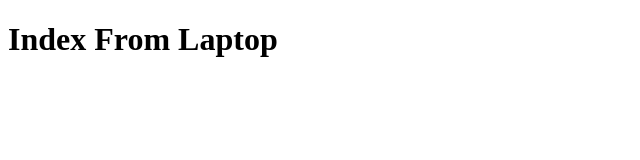
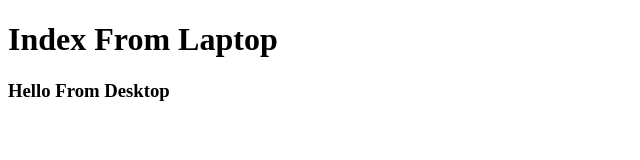
Before and after one commit to VikrantJangamX7/Test, a plain HTML site: page index.html in a window 1280 px wide. Shown: the whole page, without its empty margins (0-640 px from the left). Drawn offline with Linux system fonts and the light colour scheme.

Commit message:
change done from desktop

```diff
--- a/index.html
+++ b/index.html
@@ -7,5 +7,6 @@
 </head>
 <body>
     <h1>Index From Laptop</h1>
+    <h3>Hello From Desktop</h3>
 </body>
 </html>
```
